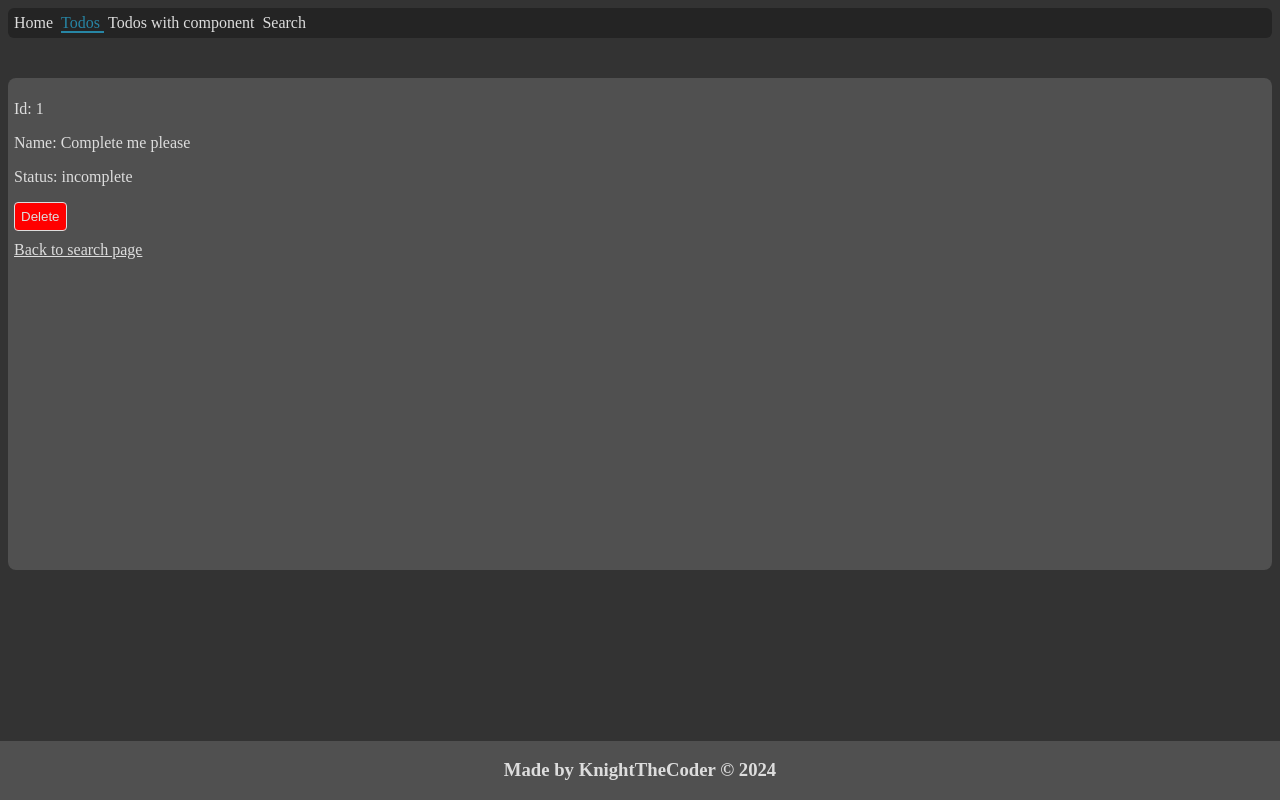
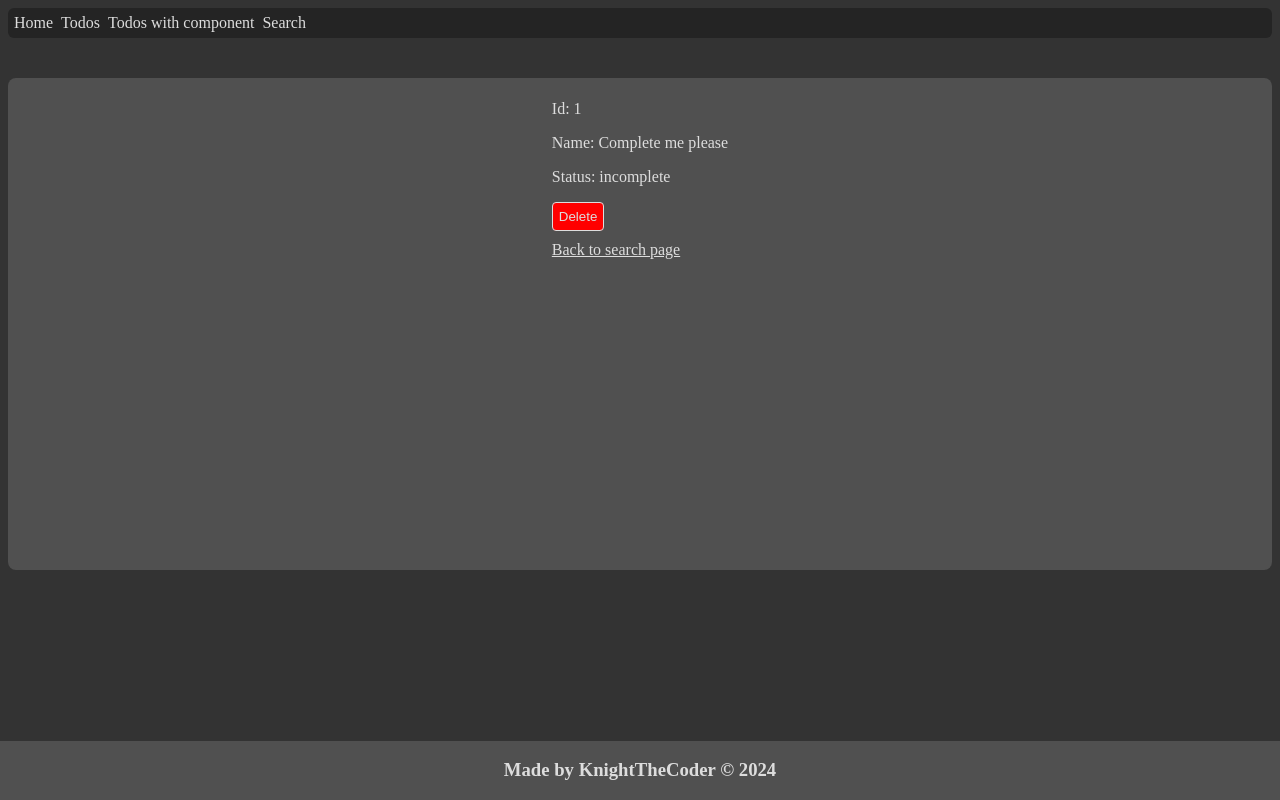
Before and after one commit to KnightTheCoder/angular-todo-app-with-signals, an Angular app: page /todos/1 in a window 1280 px wide. Built offline with nearby package versions, Linux system fonts and the light colour scheme.

Commit message:
removed br from todos

```diff
--- a/src/app/components/navbar/navbar.component.ts
+++ b/src/app/components/navbar/navbar.component.ts
@@ -19,6 +19,7 @@ import { RouterModule } from '@angular/router';
         <a
           routerLink="todos"
           routerLinkActive="active-link"
+          [routerLinkActiveOptions]="{ exact: true }"
         >
           Todos
         </a>
--- a/src/app/components/todo-item/todo-item.component.css
+++ b/src/app/components/todo-item/todo-item.component.css
@@ -1,11 +1,12 @@
 li {
   background-color: #eee;
   box-shadow: 2px 2px 0 #ccc;
-  display: inline-block;
+  display: block;
   color: var(--background-color);
   padding: 2px;
   border-radius: 6px;
   margin-bottom: 20px;
+  width: fit-content;
 }
 
 .completed {
--- a/src/app/pages/todo-details/todo-details.component.css
+++ b/src/app/pages/todo-details/todo-details.component.css
@@ -1,3 +1,8 @@
+div {
+  width: max-content;
+  margin: 0 auto;
+}
+
 a {
   color: var(--primary-color);
   margin-right: 4px;
--- a/src/app/pages/todo-details/todo-details.component.ts
+++ b/src/app/pages/todo-details/todo-details.component.ts
@@ -9,12 +9,12 @@ import { ActivatedRoute, Router, RouterModule } from '@angular/router';
   standalone: true,
   imports: [InfoCardComponent, RouterModule],
   template: `
+    <div>
       <app-info-card>
         <p id="id">Id: {{ todo()?.id }}</p>
         <p id="name">Name: {{ todo()?.name }}</p>
         <p id="complete">Status: {{ status() }}</p>
       </app-info-card>
-
       <button
         class="btn-delete"
         (click)="deleteTodo()"
@@ -22,6 +22,7 @@ import { ActivatedRoute, Router, RouterModule } from '@angular/router';
         Delete
       </button>
       <a routerLink="/search">Back to search page</a>
+    </div>
   `,
   styleUrl: './todo-details.component.css'
 })
--- a/src/app/pages/todos-with-component/todos-with-component.component.ts
+++ b/src/app/pages/todos-with-component/todos-with-component.component.ts
@@ -42,7 +42,6 @@ import { FormsModule } from '@angular/forms';
           (onDeleteTodo)="deleteTodo($event)"
           (onUpdateTodo)="updateTodo($event)"
         ></app-todo-item>
-        <br />
         }
       </ul>
       } @else {
--- a/src/app/pages/todos/todos.component.css
+++ b/src/app/pages/todos/todos.component.css
@@ -5,11 +5,12 @@ ul {
 li {
   background-color: #eee;
   box-shadow: 2px 2px 0 #ccc;
-  display: inline-block;
+  display: block;
   color: var(--background-color);
   padding: 2px;
   border-radius: 6px;
   margin-bottom: 20px;
+  width: fit-content;
 }
 
 .form-add {
--- a/src/app/pages/todos/todos.component.ts
+++ b/src/app/pages/todos/todos.component.ts
@@ -75,7 +75,6 @@ import { Todo } from '../../models/todo';
             X
           </button>
         </li>
-        <br />
         }
       </ul>
       } @else {
```
Lines whose indentation alone changed are shown as unchanged.
